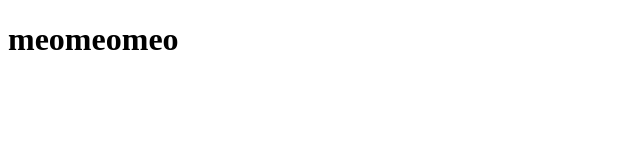
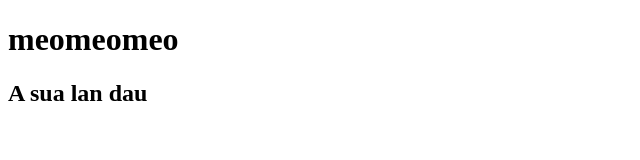
Before and after one commit to nqtloc19-boop/team2nguoi, a plain HTML site: page index.html in a window 1280 px wide. Shown: the whole page, without its empty margins (0-640 px from the left). Drawn offline with Linux system fonts and the light colour scheme.

Commit message:
A commit lan dau

```diff
--- a/index.html
+++ b/index.html
@@ -7,5 +7,6 @@
   </head>
   <body>
     <h1>meomeomeo</h1>
+    <h2>A sua lan dau</h2>
   </body>
 </html>
```
